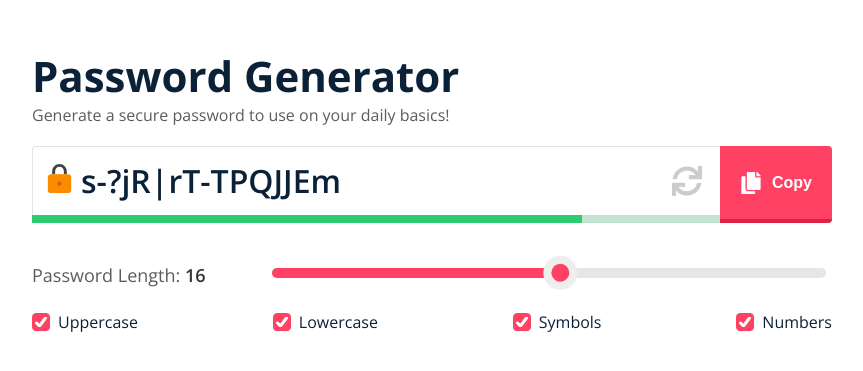
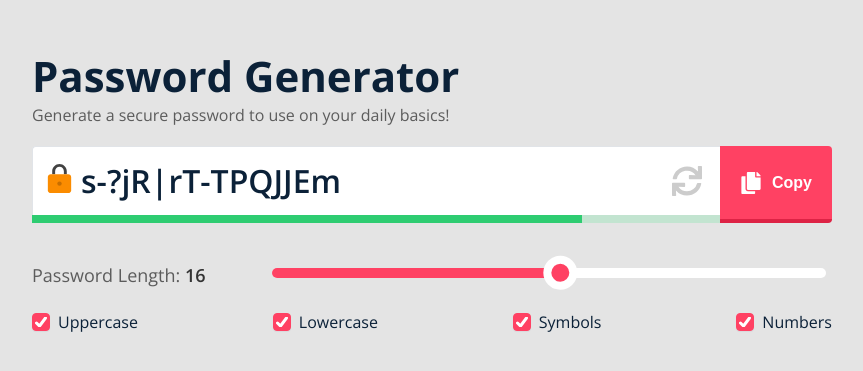
Before and after one commit to ajsevillano/password-generator, a React (Create React App) app: page / in a window 1280 px wide. Shown: the part 201-572 px from the top of the page, without its empty margins (208-1071 px from the left). Built offline with nearby package versions, Linux system fonts and the light colour scheme.

Commit message:
Changes to the layout design

```diff
--- a/src/App.css
+++ b/src/App.css
@@ -8,7 +8,7 @@
 
 body {
   font-family: "Open Sans", sans-serif;
-  background-color: white;
+  background-color: #e4e4e4;
   color: #0b2138;
 }
 
@@ -294,7 +294,7 @@ input[type=range] {
 input[type=range]::-moz-range-track {
   width: 100%;
   height: 4px;
-  background: #e6e6e6;
+  background: #ffffff;
   border-radius: 100px;
   margin: 11px 0;
 }
@@ -302,7 +302,7 @@ input[type=range]::-moz-range-track {
 input[type=range]::-ms-track {
   width: 100%;
   height: 4px;
-  background: #e6e6e6;
+  background: #ffffff;
   border-radius: 100px;
   color: transparent;
   padding: 11px 0;
@@ -314,7 +314,7 @@ input[type=range]::-ms-fill-lower,
 input[type=range]::-ms-fill-upper {
   width: 100%;
   height: 4px;
-  background: #e6e6e6;
+  background: #ffffff;
   border-radius: 100px;
 }
 
@@ -323,7 +323,7 @@ input[type=range]::-ms-fill-lower {
 }
 
 input[type=range]::-webkit-slider-thumb {
-  border: 8px solid #eeeeee;
+  border: 8px solid #ffffff;
   height: 34px;
   width: 34px;
   border-radius: 100px;
@@ -352,7 +352,7 @@ input[type=range]::-ms-thumb {
   top: 5px;
   width: 99%;
   height: 10px;
-  background-color: #e6e6e6;
+  background-color: #ffffff;
   overflow: hidden;
 }
 .track-bar .progress-bar {
--- a/src/components/Layout/_Layout.scss
+++ b/src/components/Layout/_Layout.scss
@@ -7,7 +7,7 @@
 
 body {
   font-family: 'Open Sans', sans-serif;
-  background-color: white;
+  background-color: rgb(228, 228, 228);
   color: #0b2138;
 }
 
--- a/src/components/Range-Slider/_Range-Slider.scss
+++ b/src/components/Range-Slider/_Range-Slider.scss
@@ -18,14 +18,14 @@ input[type='range'] {
 input[type='range']::-moz-range-track {
   width: 100%;
   height: 4px;
-  background: #e6e6e6;
+  background: #ffffff;
   border-radius: 100px;
   margin: 11px 0;
 }
 input[type='range']::-ms-track {
   width: 100%;
   height: 4px;
-  background: #e6e6e6;
+  background: #ffffff;
   border-radius: 100px;
   color: transparent;
   padding: 11px 0;
@@ -39,7 +39,7 @@ input[type='range']::-ms-fill-lower,
 input[type='range']::-ms-fill-upper {
   width: 100%;
   height: 4px;
-  background: #e6e6e6;
+  background: #ffffff;
   border-radius: 100px;
 }
 input[type='range']::-ms-fill-lower {
@@ -50,7 +50,7 @@ input[type='range']::-ms-fill-lower {
 
 //WebKit (Chrome,Opera,Safari,etc)
 input[type='range']::-webkit-slider-thumb {
-  border: 8px solid rgb(238, 238, 238);
+  border: 8px solid #ffffff;
   height: 34px;
   width: 34px;
   border-radius: 100px;
@@ -82,7 +82,7 @@ input[type='range']::-ms-thumb {
   top: 5px;
   width: 99%;
   height: 10px;
-  background-color: #e6e6e6;
+  background-color: #ffffff;
   overflow: hidden;
   .progress-bar {
     display: block;
```
